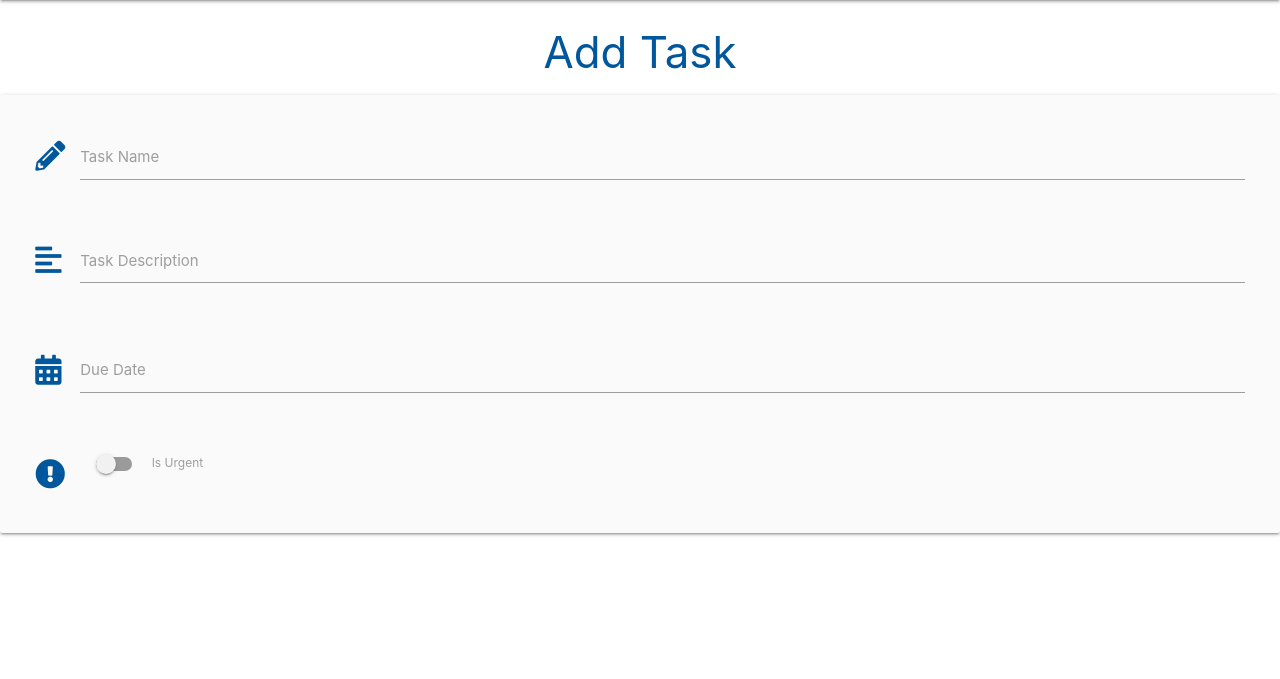
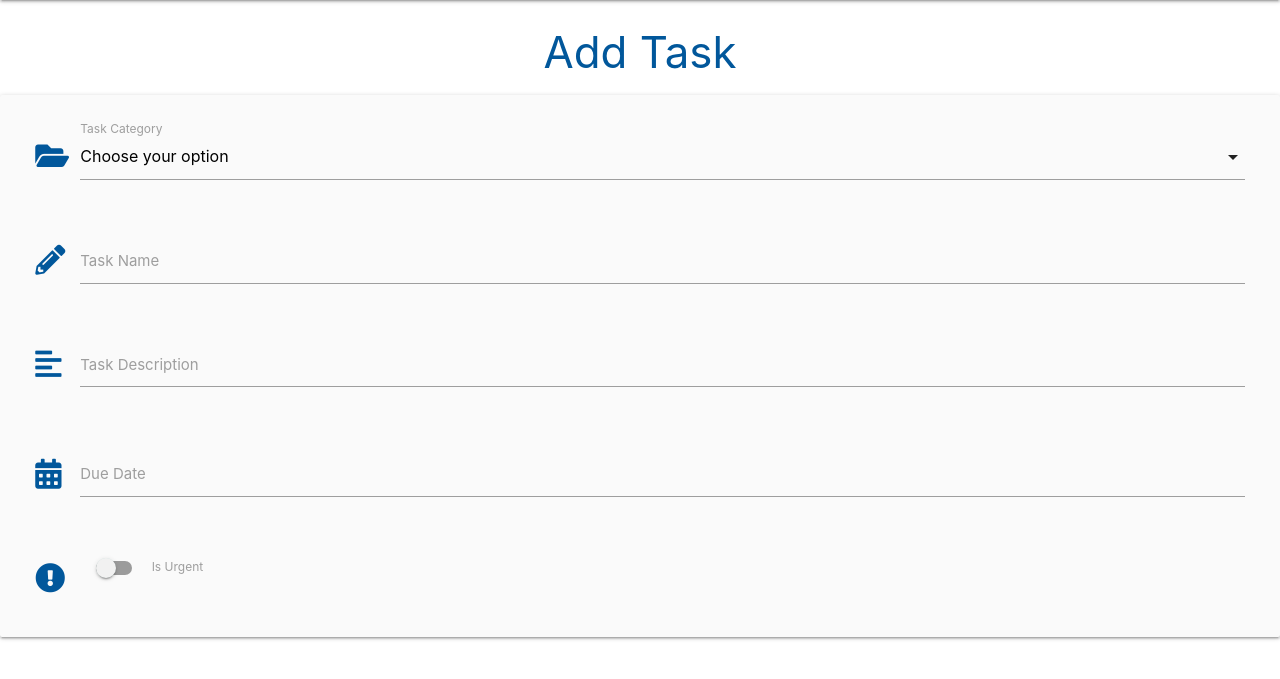
Before and after one commit to MattB859/flask-task-manager-project, a Flask app: page /add_task in a window 1280 px wide. Shown: the part 64-743 px from the top of the page. Run offline with Flask 2, Linux system fonts and the light colour scheme; data that the repository does not hold is empty; some libraries are stand-ins or nearby versions.

Commit message:
Add Categories

```diff
--- a/app.py
+++ b/app.py
@@ -100,8 +100,8 @@ def logout():
 
 @app.route("/add_task")
 def add_task():
-    return render_template("add_task.html")
-
+    categories = mongo.db.categories.find().sort("category_name", 1)
+    return render_template("add_task.html", categories=categories)
 
 
 if __name__ == "__main__":
--- a/static/js/script.js
+++ b/static/js/script.js
@@ -2,6 +2,7 @@ $(document).ready(function(){
     $('.sidenav').sidenav({inDuration: 400});
     $('.collapsible').collapsible();
     $('.tooltipped').tooltip();
+    $('select').formSelect();
     $('.datepicker').datepicker({
       format: "dd, mmmm, yyyy",
       yearRange: 3,
--- a/templates/add_task.html
+++ b/templates/add_task.html
@@ -2,9 +2,21 @@
 {% block content %}
 
 <h3 class="light-blue-text text-darken-4 center-align">Add Task</h3>
-
 <div class="row card-panel grey lighten-5">
     <form class="col s12" method="POST" action="">
+        <div class="row">
+            <div class="input-field col s12">
+                <i class="fas fa-folder-open prefix light-blue-text text-darken-4"></i>
+                <select class="validate" id="category_name"
+                    name="category_name" required>
+                    <option value="" disabled selected>Choose your option</option>
+                    {% for category in categories %}
+                    <option value="{{ category.category_name }}">{{ category.category_name }}</option>
+                    {% endfor %}
+                </select>
+                <label>Task Category</label>
+            </div>
+        </div>
         <div class="row">
             <div class="input-field col s12">
                 <i class="fas fa-pencil-alt prefix light-blue-text text-darken-4"></i>
```
